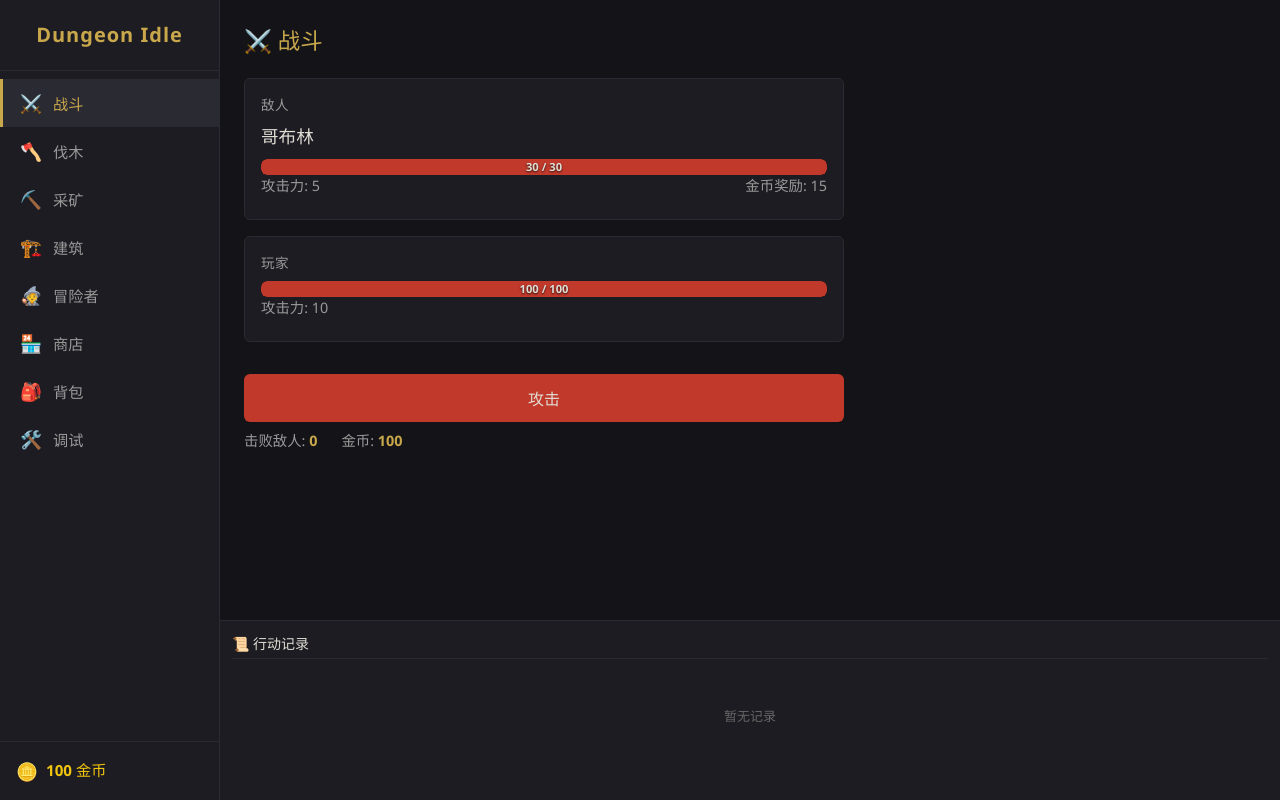
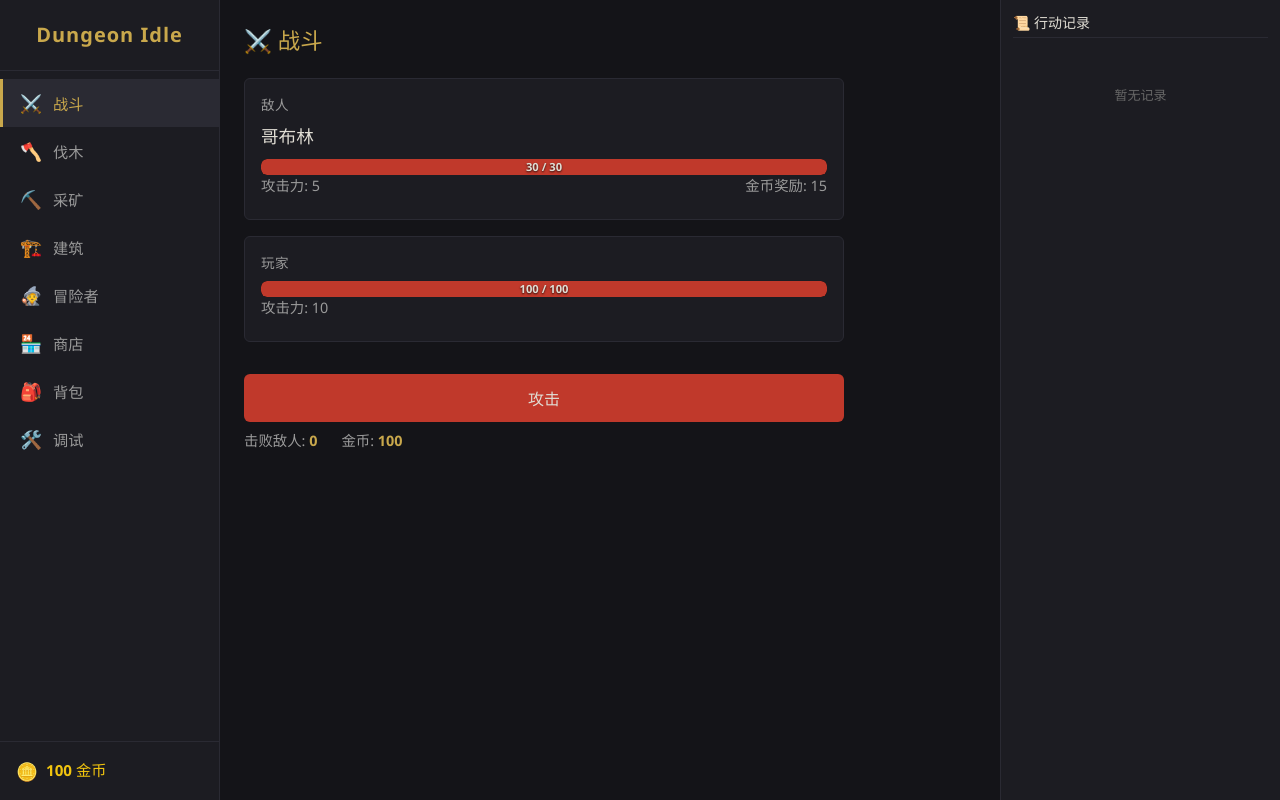
Before and after one commit to majyo/dungeon-idle, a React (Vite) app: page / in a window 1280 px wide. Built offline with nearby package versions, Linux system fonts and the light colour scheme.

Commit message:
refactor(ui): 行动记录面板从底部移至右侧

```diff
--- a/src/components/ActivityLog/ActivityLog.module.css
+++ b/src/components/ActivityLog/ActivityLog.module.css
@@ -1,11 +1,13 @@
 .panel {
-  height: 180px;
+  width: 280px;
+  height: 100vh;
   overflow-y: auto;
   background-color: var(--bg-medium);
-  border-top: 1px solid var(--border-color);
+  border-left: 1px solid var(--border-color);
   padding: 12px;
   display: flex;
   flex-direction: column;
+  flex-shrink: 0;
 }
 
 .title {
@@ -31,9 +33,8 @@
   font-size: 13px;
   color: var(--text-secondary);
   line-height: 1.4;
-  display: flex;
-  flex-wrap: wrap;
-  align-items: baseline;
+  padding-bottom: 4px;
+  border-bottom: 1px solid var(--border-color);
 }
 
 .timestamp {
@@ -50,8 +51,9 @@
 
 .effects {
   font-size: 12px;
-  display: inline-flex;
+  display: flex;
   gap: 6px;
+  margin-top: 2px;
 }
 
 .goldEffect {
--- a/src/components/ActivityLog/ActivityLog.tsx
+++ b/src/components/ActivityLog/ActivityLog.tsx
@@ -1,4 +1,4 @@
-import React, { useEffect, useRef } from 'react';
+import { useEffect, useRef } from 'react';
 import { useGameStoreSelector } from '../../hooks/useGameStore';
 import styles from './ActivityLog.module.css';
 
--- a/src/components/Layout/Layout.module.css
+++ b/src/components/Layout/Layout.module.css
@@ -7,13 +7,7 @@
 
 .content {
   flex: 1;
-  display: flex;
-  flex-direction: column;
+  padding: 24px;
+  overflow-y: auto;
   background-color: var(--bg-dark);
 }
-
-.mainContent {
-  flex: 1;
-  padding: 24px;
-  overflow-y: auto;
-}
--- a/src/components/Layout/Layout.tsx
+++ b/src/components/Layout/Layout.tsx
@@ -11,10 +11,8 @@ export function Layout({ sidebar, children }: LayoutProps) {
   return (
     <div className={styles.container}>
       {sidebar}
-      <main className={styles.content}>
-        <div className={styles.mainContent}>{children}</div>
-        <ActivityLog />
-      </main>
+      <main className={styles.content}>{children}</main>
+      <ActivityLog />
     </div>
   );
 }
```
